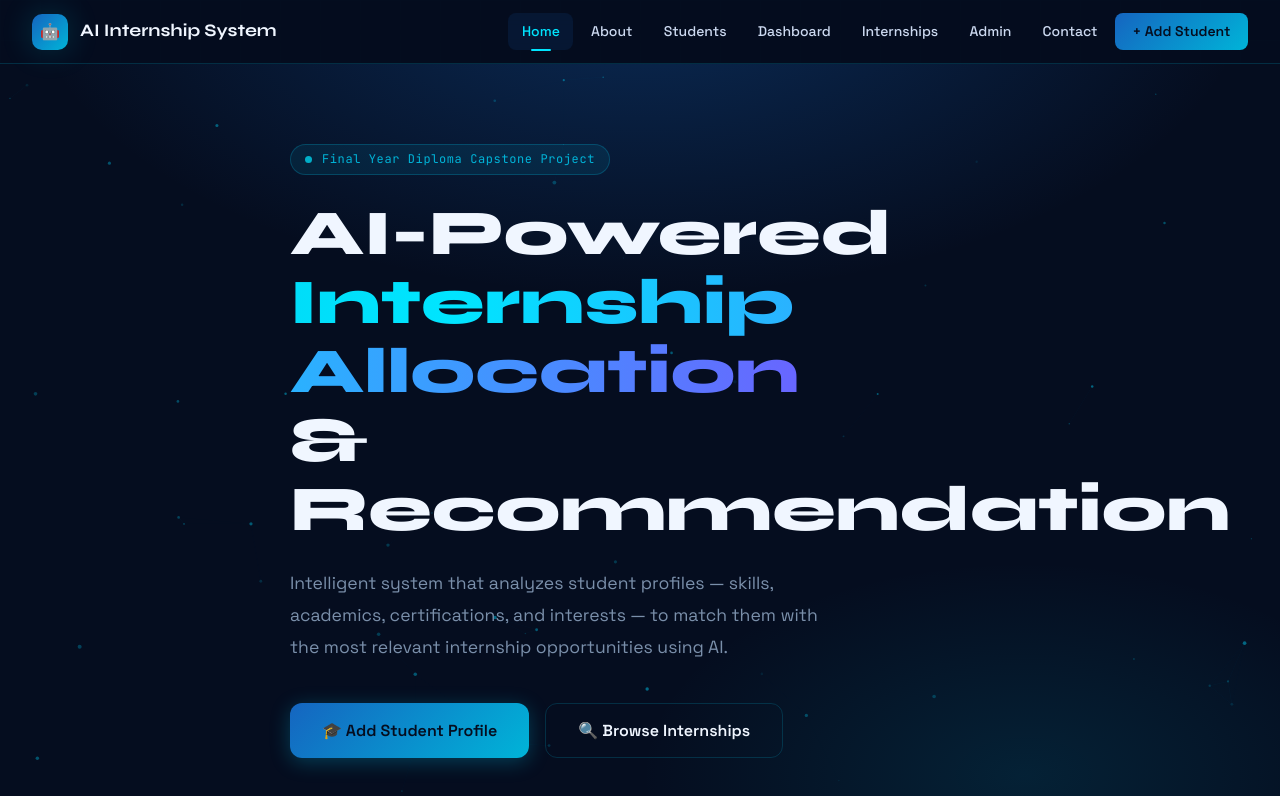
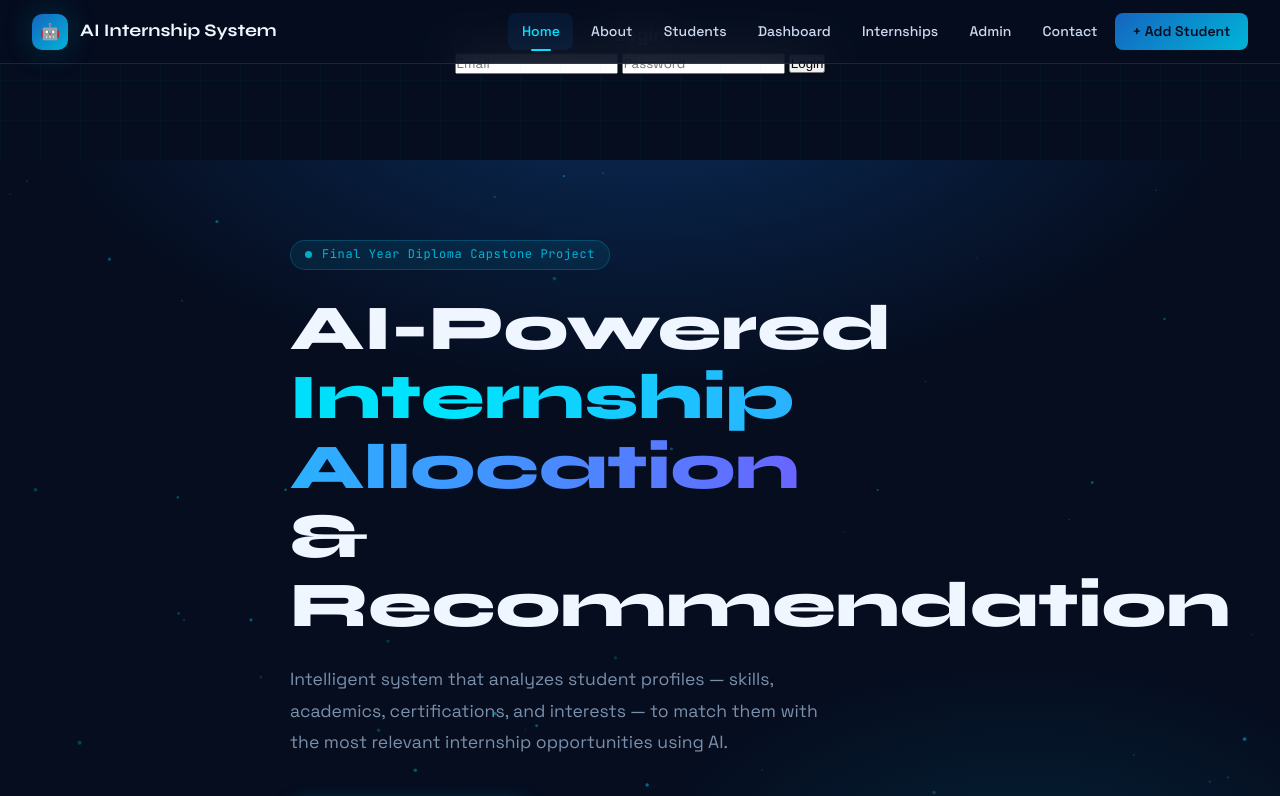
Before and after one commit to riyapawar2338/Online-internship-allocation-system, a website: page index.html in a window 1280 px wide. Shown: the top 796 px of the page. Drawn offline with Linux system fonts and the light colour scheme; no server answers.

Commit message:
Update index.html

```diff
--- a/index.html
+++ b/index.html
@@ -135,6 +135,12 @@
 <body>
 <div class="bg-grid"></div>
 
+  <div style="padding:20px; text-align:center;">
+  <h3>Login</h3>
+  <input id="email" placeholder="Email" />
+  <input id="password" type="password" placeholder="Password" />
+  <button onclick="login()">Login</button>
+</div>
 <!-- NAVBAR -->
 <nav class="navbar">
   <a href="index.html" class="nav-brand">
```
